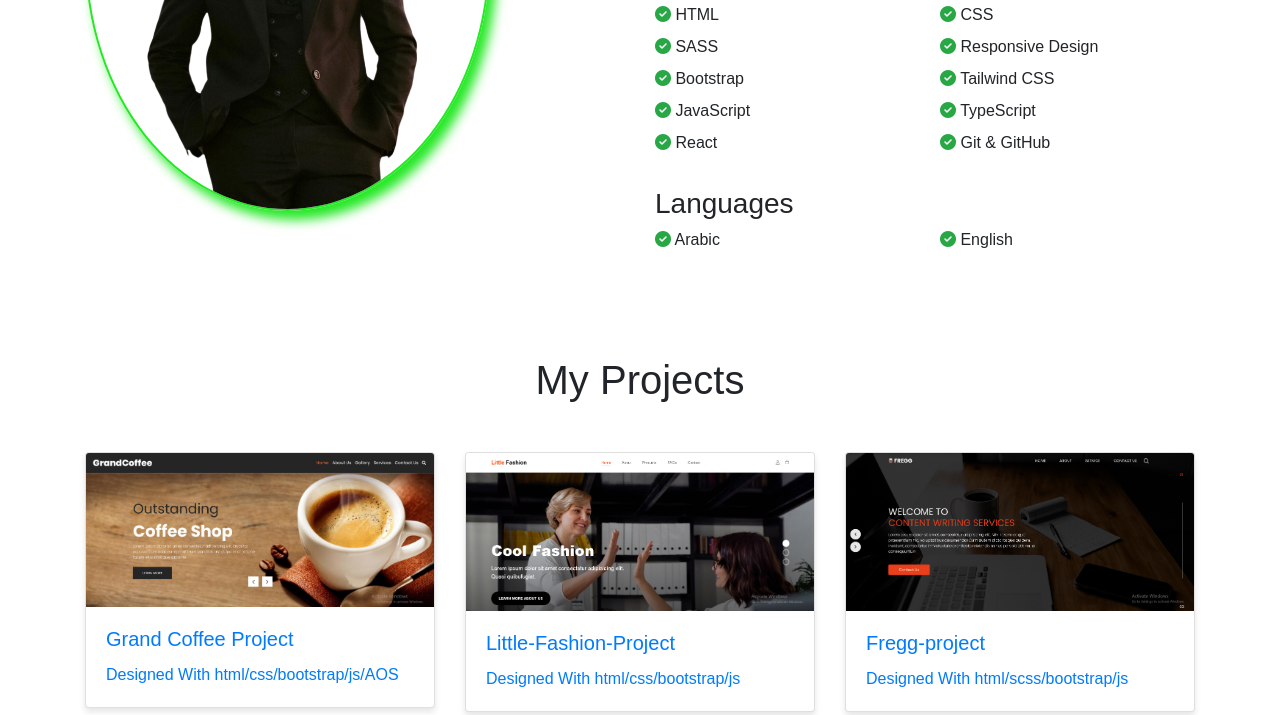
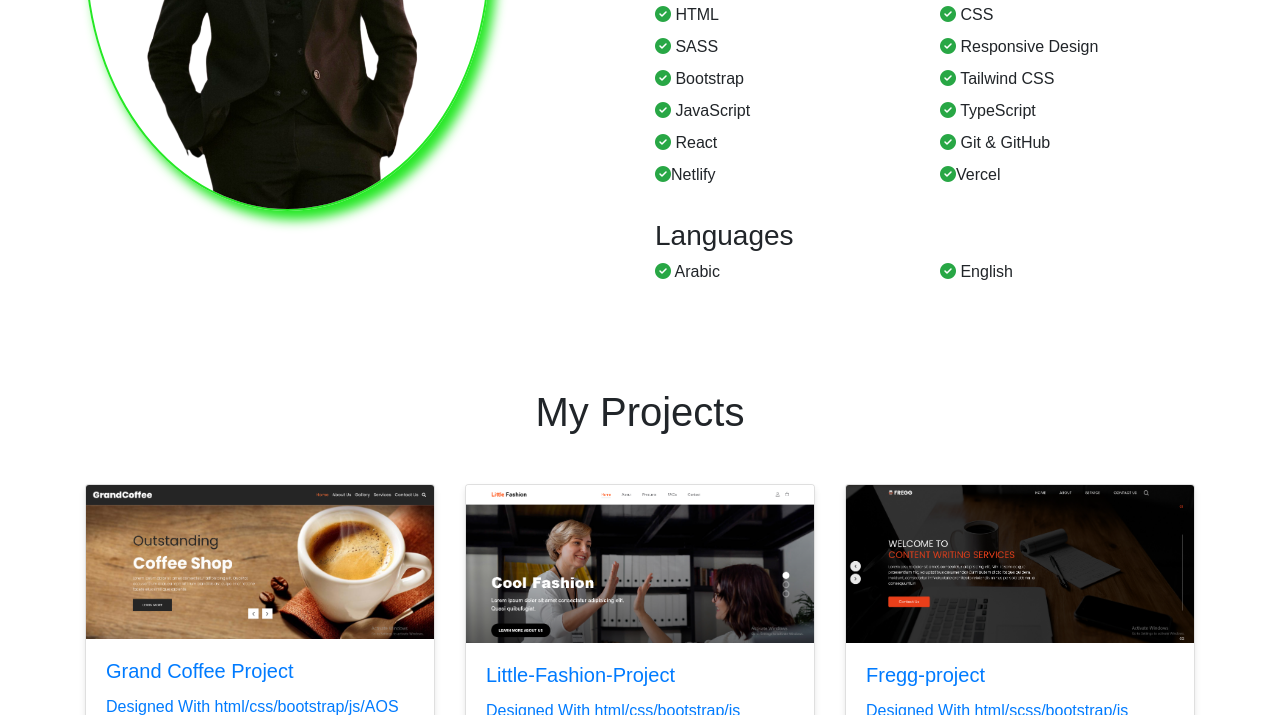
Before and after one commit to AhmedSakr2001/My-Portfolio, a plain HTML site: page index.html in a window 1280 px wide. Shown: the part 1204-1919 px from the top of the page. Drawn offline with Linux system fonts and the light colour scheme; files whose address does not match are found by name.

Commit message:
Updated index.html with new styles

```diff
--- a/index.html
+++ b/index.html
@@ -88,6 +88,12 @@
                         </div>
                         <div class=" col-sm-6 mb-2">
                         <i class="fas fa-check-circle text-success me-2"></i> Git & GitHub
+                        </div>
+                        <div class=" col-sm-6 mb-2">
+                        <i class="fas fa-check-circle text-success me-2"></i>Netlify
+                        </div>
+                        <div class=" col-sm-6 mb-2">
+                        <i class="fas fa-check-circle text-success me-2"></i>Vercel
                         </div>
                     </div>
                 </div>
```
